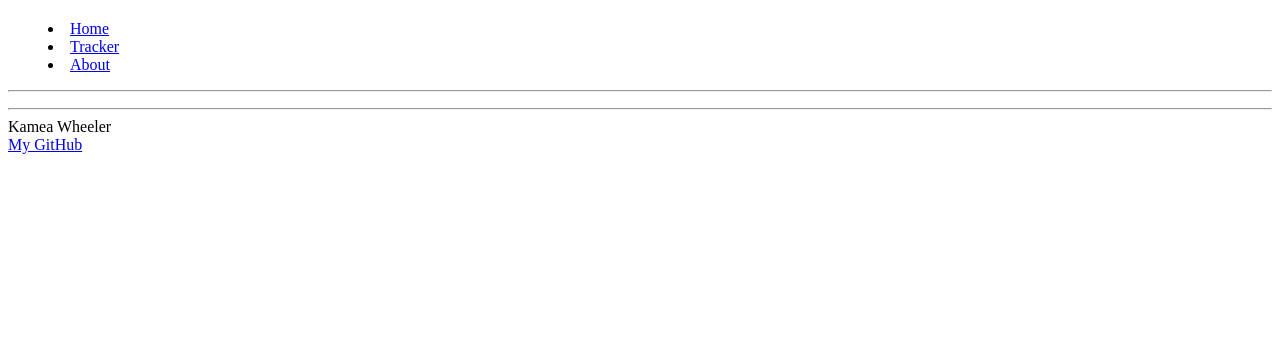
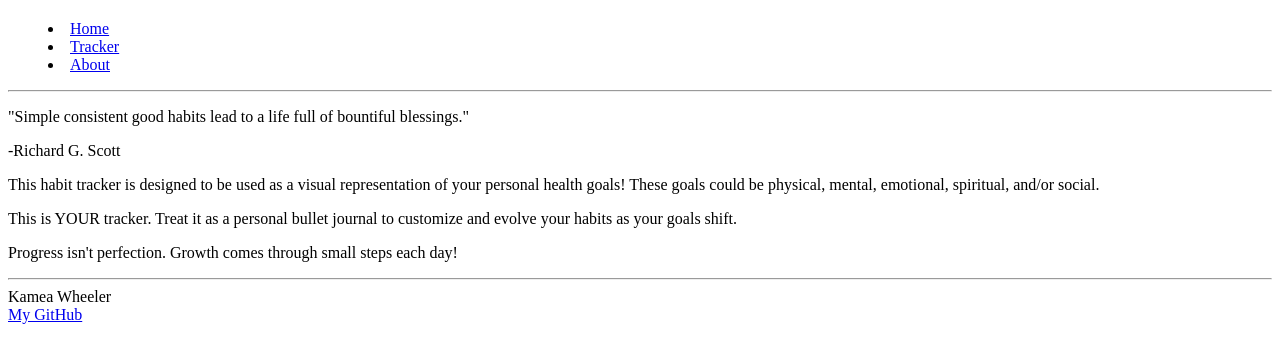
Before and after one commit to kamea99/startup, a plain HTML site: page HTML/about.html in a window 1280 px wide. Shown: the part 60-422 px from the top of the page. Drawn offline with Linux system fonts and the light colour scheme.

Commit message:
modified:   HTML/about.html

```diff
--- a/HTML/about.html
+++ b/HTML/about.html
@@ -20,7 +20,12 @@
         </header>
 
         <main>
+            <p>"Simple consistent good habits lead to a life full of bountiful blessings."</p>
+            <p>-Richard G. Scott</p>
 
+            <p>This habit tracker is designed to be used as a visual representation of your personal health goals! These goals could be physical, mental, emotional, spiritual, and/or social.</p>
+            <p>This is YOUR tracker. Treat it as a personal bullet journal to customize and evolve your habits as your goals shift.</p>
+            <p>Progress isn't perfection. Growth comes through small steps each day!</p>
         </main>
 
         <footer>
```
